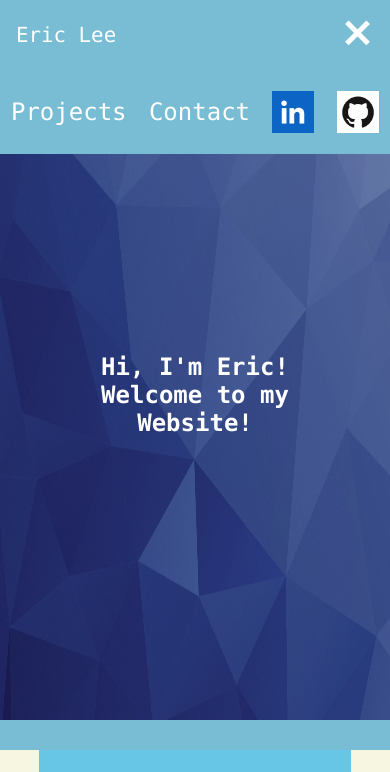
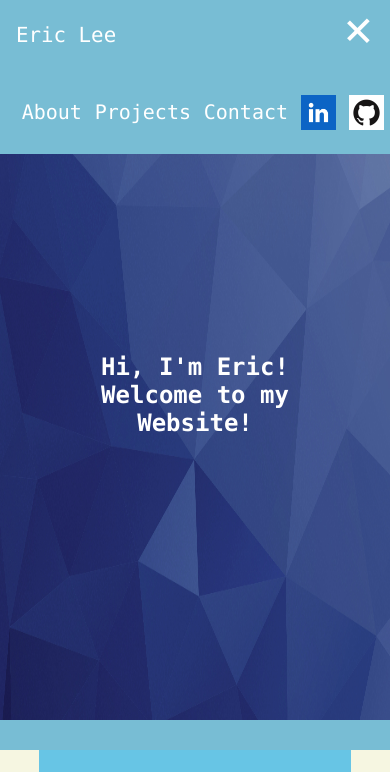
Before and after one commit to Eric-y-Lee/Personal-Portfolio-Website, a plain HTML site: page index.html in a window 390 px wide. Both pictures are taken after a click on the element 357 px from the left and 32 px from the top of the page. Shown: the top 772 px of the page. Drawn offline with Linux system fonts and the light colour scheme.

Commit message:
Update styles.css

```diff
--- a/styles.css
+++ b/styles.css
@@ -43,9 +43,9 @@
     align-items: center;
     list-style: none;
 }
-.navbar__items{
+/* .navbar__items{
     height: 80px;
-}
+} */
 
 .navbar__links{
     color: white;
@@ -61,7 +61,6 @@
 .bar_images{
     width: 42px;
     height: 42px;
-
 }
 
 @media screen and (max-width: 1000px){
@@ -108,7 +107,7 @@
     }
 
     .navbar__item {
-        width: 100%;
+        width: 50%;
     }
 
     #mobile-menu {
@@ -136,6 +135,24 @@
     }
 
 }
+
+@media screen  and (max-width: 900px){
+    .navbar__toggle .bar {
+        width: 28px;
+        height: 4px;
+    }
+    .navbar__items{
+        font-size: 20px;
+    }
+    .navbar__links{
+        padding: 1rem 0.4rem;
+    }
+    .bar_images{
+        width: 35px;
+        height: 35px;
+    }
+}
+
 
 /* Introduction Image */
 .image_container{
@@ -550,9 +567,6 @@ h4{
 }
 
 @media (max-width: 768px) {
-    /* .c_container{
-
-    } */
     .contact_container{
         width: 100%;
         padding: 10px;
```
